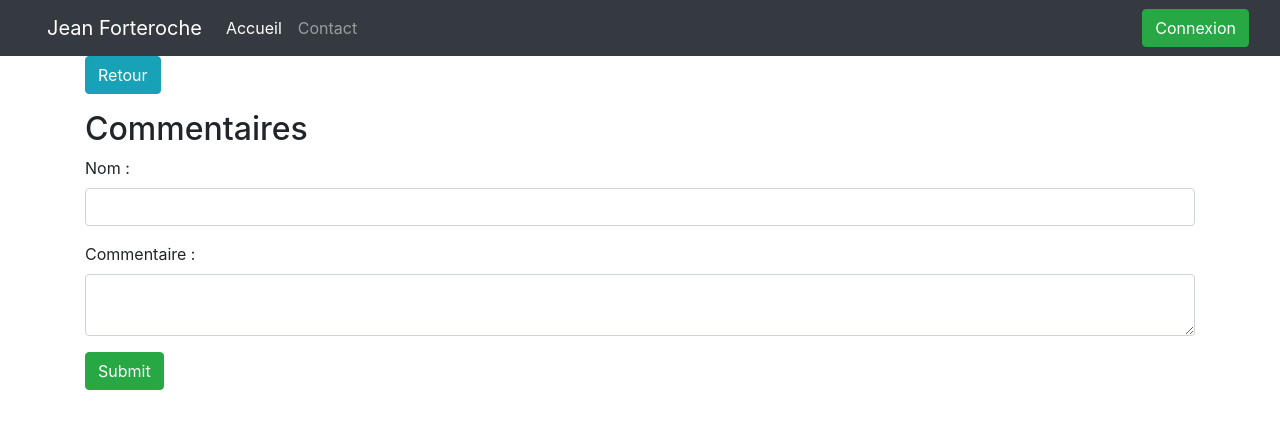
After one commit to Heidet/Projet4_OC, a PHP site: page /views/frontend/detailPost.php in a window 1280 px wide. The commit adds this page. Shown: the top 429 px of the page. Run offline with PHP 8.4, Linux system fonts and the light colour scheme; the template is opened without the code that fills it, so the values that code supplies are empty; some libraries are stand-ins or nearby versions.

Commit message:
création d'une page detail poste + modification bootstrap sur creatPost

```diff
--- a/views/backend/createPost.php
+++ b/views/backend/createPost.php
@@ -1,6 +1,6 @@
 
 
-<?php include("views/template.php"); ?>
+<?php include("../template.php"); ?>
 
 
 <div class="container-fluid">
@@ -15,6 +15,6 @@
         <br />
         <textarea name="content" placeholder="Contenu" rows="5" cols="64"></textarea>
         <br />
-        <button type="submit">Ajouter un post</button>
+        <button type="submit" class="btn btn-success">Ajouter</button>
     </form>
 </div>
--- /dev/null
+++ b/views/frontend/detailPost.php
@@ -0,0 +1,45 @@
+
+<?php include("../template.php"); ?>
+
+
+<div class="container" id="page_chapitre">
+
+<p class="bouton_retour">
+    <a href="index.php">
+        <button class="btn btn-info">Retour</button>
+    </a>
+</p>
+
+<div class="panel panel-primary">
+    <div class="panel-heading">
+        <h1 class="panel-title">
+            <!-- //htmlspecialchars($post['title']) ?>-->
+          <!-- <em>le  //$post['creation_date_fr'] ?></em>-->
+        </h1>
+    </div>
+
+    <div class="panel-body">
+        <?= nl2br($post['content']) ?>
+    </div>
+
+    <div class="panel-footer">
+        <form action="index.php?action=addComment&amp;id=<?= $post['id'] ?>" method="post">
+            <h2>Commentaires</h2>
+            <div class="form-group">
+                <label for="author">Nom :</label>
+                <input type="text" id="author" name="author" class="form-control input-sm"/>
+            </div>
+            <div class="form-group">
+                <label for="comment">Commentaire :</label>
+                <textarea id="comment" name="comment" class="form-control input-sm"></textarea>
+            </div>
+            <div class="form-group">
+                <input type="submit" class="btn btn-success" />
+            </div>
+        </form>
+
+    </div>
+
+</div>
+
+</div>
```
Also changed, not shown: views/viewPost.php (deleted, +0 -37 lines).
